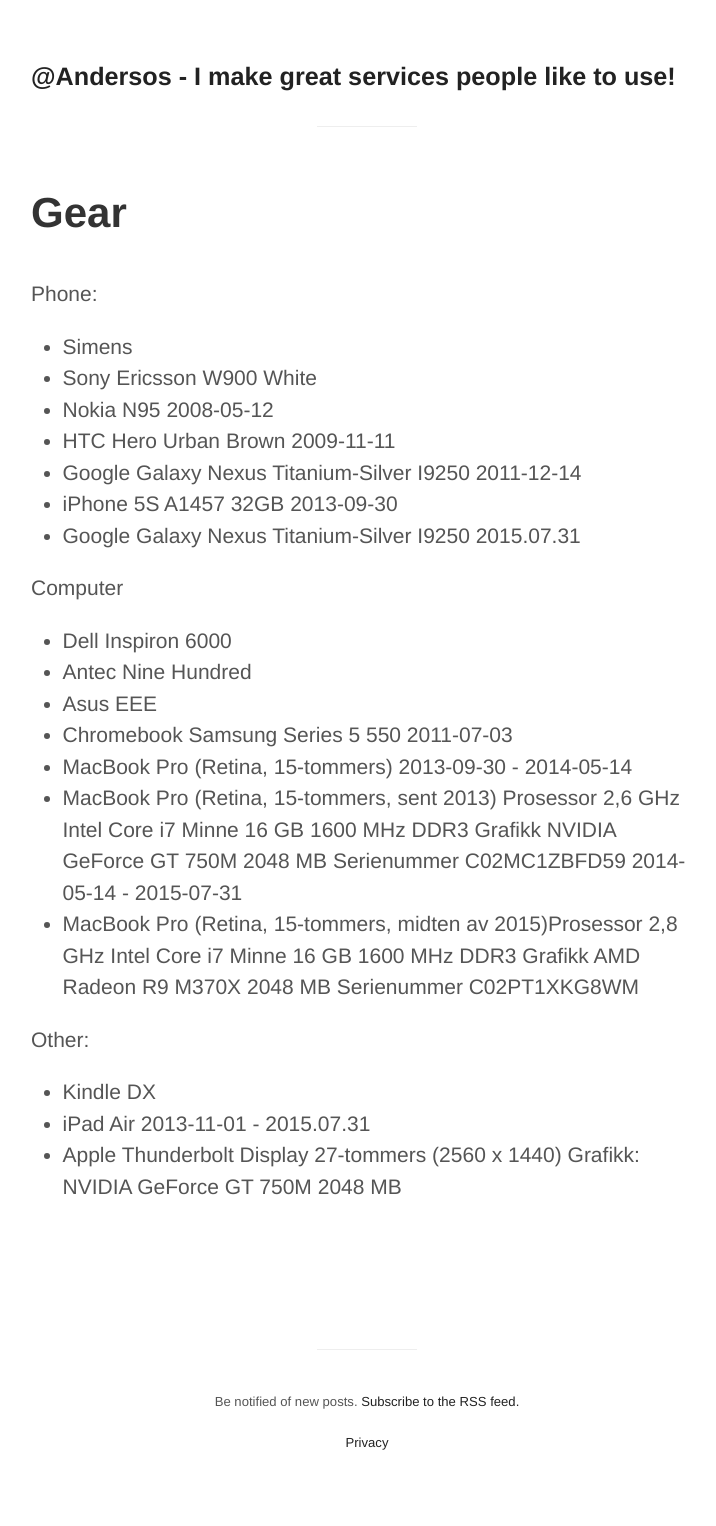
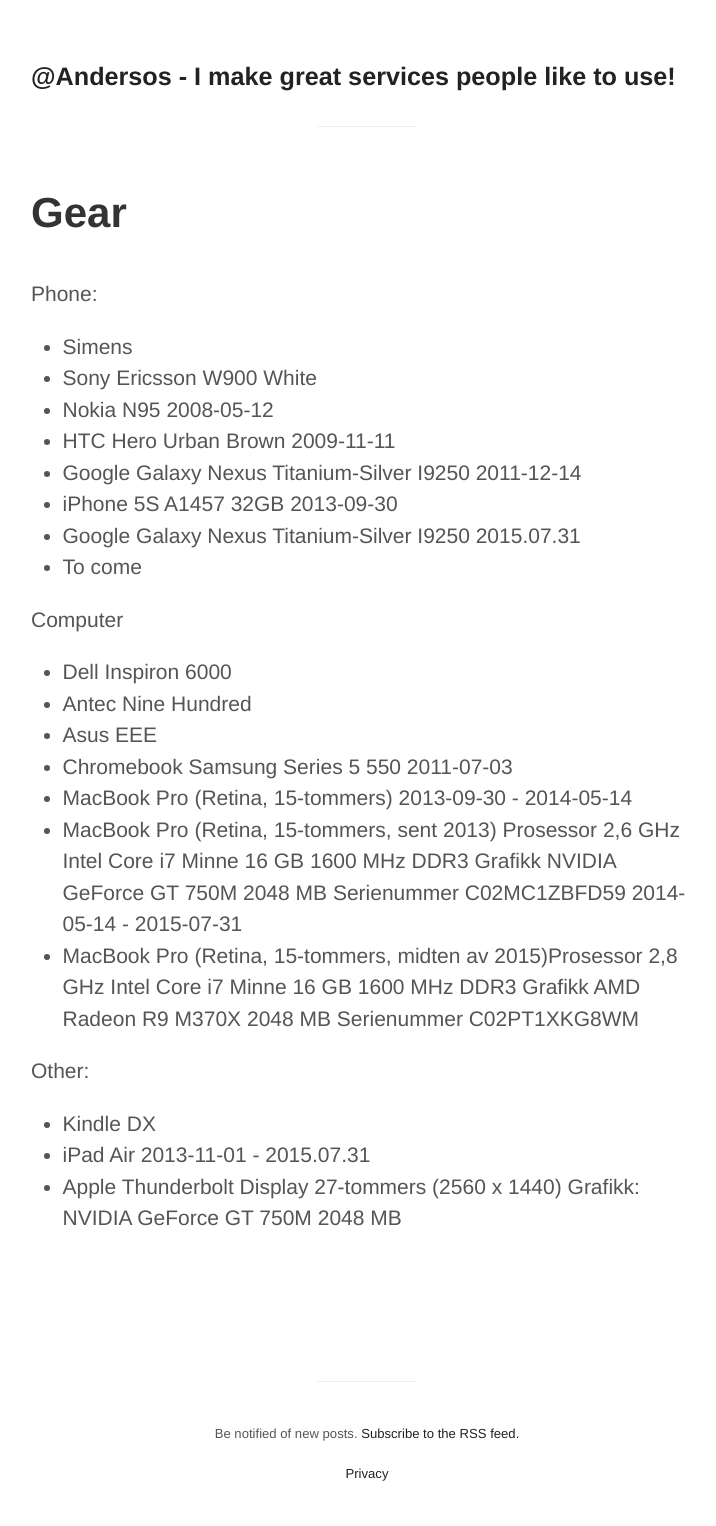
Before and after one commit to Andersos/andersos.net, a Jekyll site: the page built from pages/gear.md, in a window 1280 px wide. Shown: the whole page, without its empty margins (273-989 px from the left). Built offline with Jekyll 4.4.1, drawn with Linux system fonts in a browser that asks for light colours; Markdown is read by kramdown in place of the engine named in the settings; before the commit the page ends 1495 px from its top, so only the background shows below that.

Commit message:
Update gear.md

```diff
--- a/pages/gear.md
+++ b/pages/gear.md
@@ -12,6 +12,7 @@
 - Google Galaxy Nexus Titanium-Silver I9250 2011-12-14
 - iPhone 5S A1457 32GB 2013-09-30
 - Google Galaxy Nexus Titanium-Silver I9250 2015.07.31
+- To come
 
 Computer
 - Dell Inspiron 6000
```
